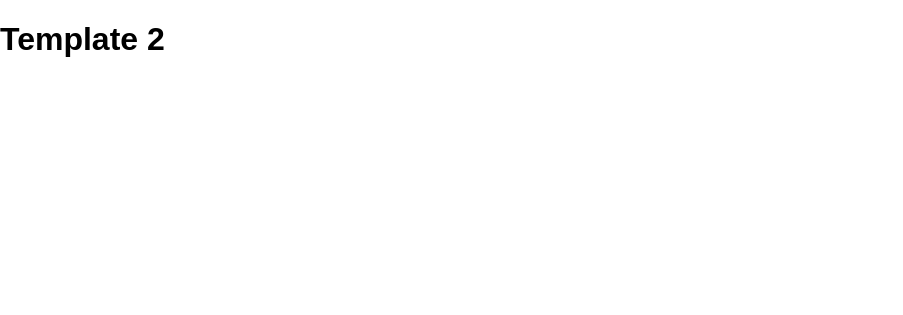
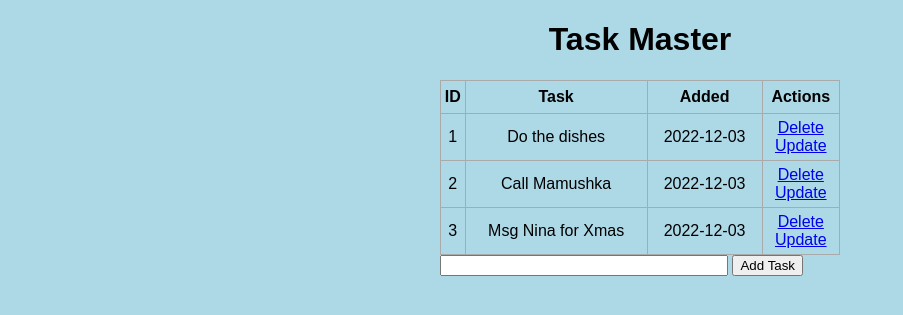
Before and after one commit to sjuanandres0/text_to_speech, a Flask app: page / in a window 1280 px wide. Shown: the top 315 px of the page, without its empty margins (0-903 px from the left). Run offline with Flask 3, Linux system fonts and the light colour scheme; data comes from the database, SQL or seed files in the repository; both versions use the stored data as it was after the commit.

Commit message:
Task Manager example

```diff
--- a/app.py
+++ b/app.py
@@ -1,4 +1,4 @@
-from flask import Flask, render_template, url_for
+from flask import Flask, render_template, url_for, request, redirect
 from flask_sqlalchemy import SQLAlchemy
 from datetime import datetime
 
@@ -16,11 +16,52 @@ class Todo(db.Model):
         return '<Task %r>' % self.id
 
 
-@app.route('/')
+@app.route('/', methods=['POST','GET'])
+def index():
+    if request.method == 'POST':
+        # return 'Hello'
+        task_content = request.form['content']
+        # return task_content
+        new_task = Todo(content=task_content)
 
-def index():
-    # return "Hello, World!"
-    return render_template('index.html')
+        try:
+            db.session.add(new_task)
+            db.session.commit()
+            return redirect('/')
+        except:
+            return 'There was an issue adding your task'
+
+    else:
+        # return "Hello, World!"
+        tasks = Todo.query.order_by(Todo.date_created).all()
+        return render_template('index.html', tasks=tasks)
+
+@app.route('/delete/<int:id>')
+def delete(id):
+    task_to_delete = Todo.query.get_or_404(id)
+
+    try:
+        db.session.delete(task_to_delete)
+        db.session.commit()
+        return redirect('/')
+    except:
+        return 'There was a problem deleting that task'
+
+@app.route('/update/<int:id>', methods=['GET','POST'])
+def update(id):
+    task = Todo.query.get_or_404(id)
+
+    if request.method == 'POST':
+        task.content = request.form['content']
+
+        try:
+            db.session.commit()
+            return redirect('/')
+        except:
+            return 'There was an issue updating response'
+
+    else:
+        return render_template('update.html', task=task)
 
 if __name__ == "__main__":
     app.run(debug=True)
--- a/static/css/main.css
+++ b/static/css/main.css
@@ -1,4 +1,40 @@
-body {
+body, html {
     margin: 0;
     font-family: sans-serif;
+    background-color: lightblue;
 }
+
+.content {
+    margin: 0 auto;
+    width: 400px;
+}
+
+table, td, th {
+    border: 1px solid #aaa;
+}
+
+table {
+    border-collapse: collapse;
+    width: 100%;
+}
+
+th {
+    height: 30px;
+}
+
+td {
+    text-align: center;
+    padding: 5px;
+}
+
+.form {
+    margin-top: 20px;
+}
+
+#content {
+    width: 70%;
+}
+
+h1 {
+    text-align: center;
+}
--- a/templates/index.html
+++ b/templates/index.html
@@ -1,11 +1,39 @@
 {% extends 'base.html' %}
 
-
 {% block head %}
+<title>Task Master</title>
 {% endblock %}
 
-
 {% block body %}
-<h1>Template 2</h1>
-
+<div class="content">
+    <h1>Task Master</h1>
+    {% if tasks|length < 1 %}
+    <h4>There are no tasks. Create one below!</h4>
+    {% else %}
+    <table>
+        <tr>
+            <th>ID</th>
+            <th>Task</th>
+            <th>Added</th>
+            <th>Actions</th>
+        </tr>
+        {% for task in tasks %}
+        <tr>
+            <td>{{ task.id }}</td>
+            <td>{{ task.content }}</td>
+            <td>{{ task.date_created.date() }}</td>
+            <td>
+                <a href="/delete/{{task.id}}">Delete</a>
+                <br>
+                <a href="/update/{{task.id}}">Update</a>
+            </td>
+        </tr>
+        {% endfor %}
+    </table>
+    {% endif %}
+    <form action="/" method="POST">
+        <input type="text" name="content" id="content">
+        <input type="submit" value="Add Task">
+    </form>
+</div>
 {% endblock %}
```
Also changed, not shown: templates/update.html (added, +15 -0 lines), instance/test.db, 1 other file.
